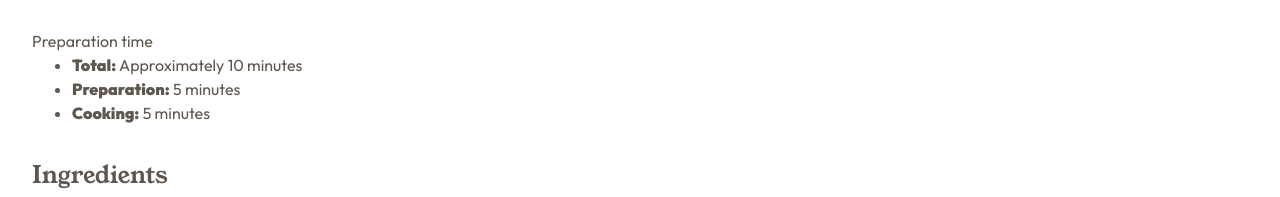
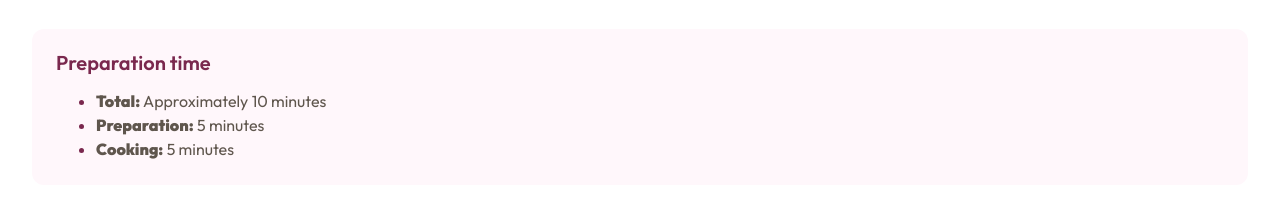
Before and after one commit to rfn16zn/recipe-page, a plain HTML site: page index.html in a window 1280 px wide. Shown: the part 736-933 px from the top of the page. Drawn offline with Linux system fonts and the light colour scheme.

Commit message:
Style list elements and marker

```diff
--- a/style.css
+++ b/style.css
@@ -44,9 +44,9 @@ html {
   --fw-reg:       400;
 
   /*--space-600: 48px;*/
-  --space-500: 40px;
-  --space-400: 32px;
-  --space-300: 24px;
+  --space-500: 2.5rem;
+  --space-400: 2rem;
+  --space-300: 1.5rem;
 }
 
 body {
@@ -92,3 +92,37 @@ span {
   color: var(--stone-900);
   line-height: 1;
 }
+
+.recipe__preparation {
+  background-color: var(--rose-50);
+  border-radius: 0.75rem;
+  padding: var(--space-300);
+}
+
+.preparation__title {
+  margin-bottom: 1rem;
+  color: var(--rose-800);
+  font-size: var(--fs-lrg);
+  font-weight: var(--fw-semibold);
+  line-height: 1;
+}
+
+.preparation__list li::marker {
+  color: var(--rose-800);
+}
+
+h2 {
+  font-size: var(--fs-xlg);
+  color: var(--brown-800);
+  line-height: 1;
+  margin-bottom: var(--space-300);
+}
+
+.ingredients__list li::marker,
+.instructions__list li::marker {
+  color: var(--brown-800);
+}
+
+.instructions__list li::marker {
+  font-weight: var(--fw-bold);
+}
```
